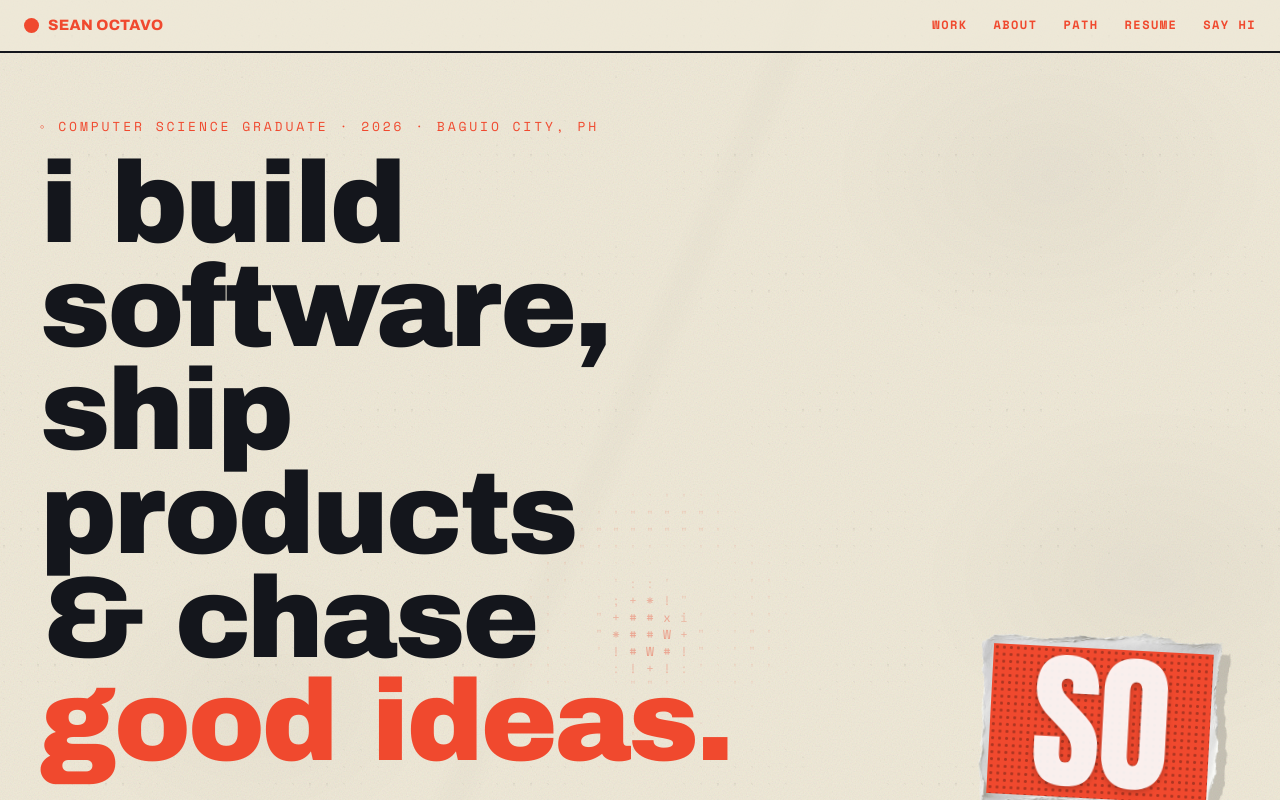
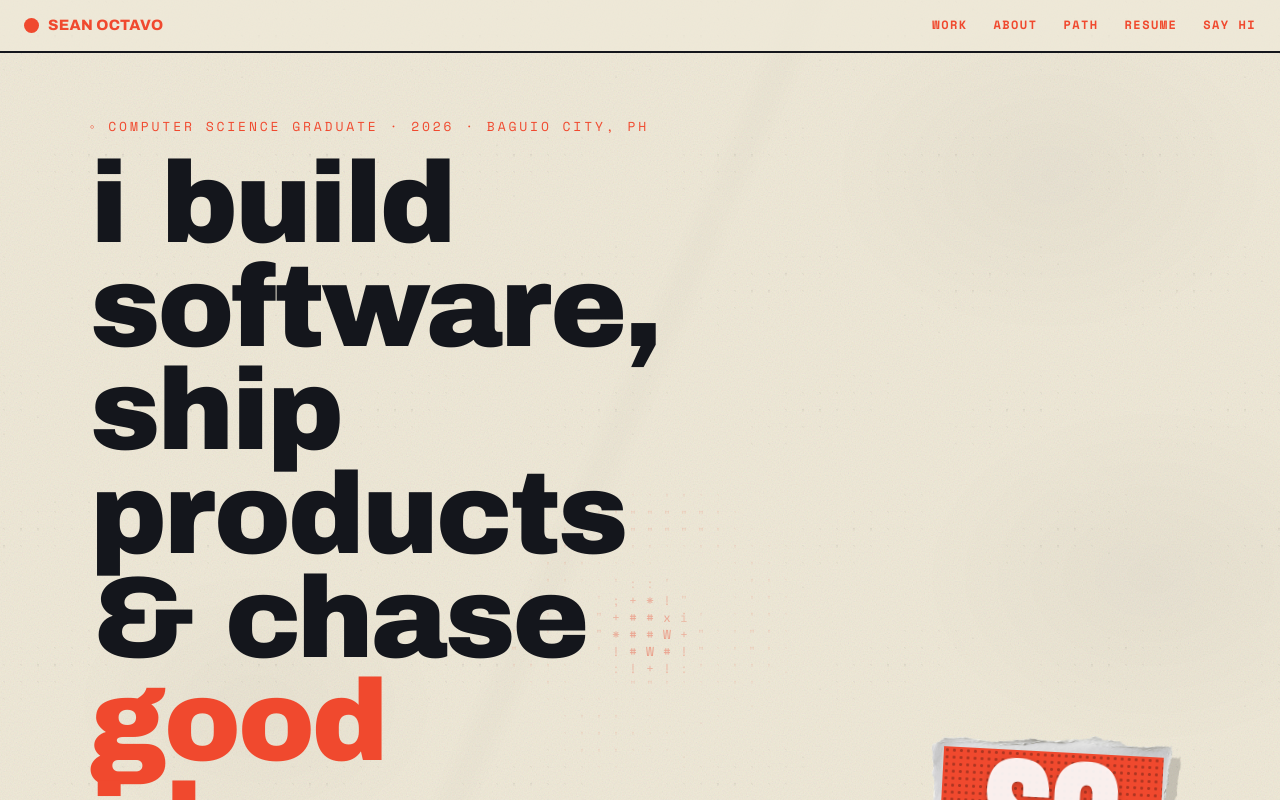
Before and after one commit to seanseand/sean-portfolio, a Next.js app: page / in a window 1280 px wide. Shown: the top 800 px of the page. Built offline with nearby package versions, Linux system fonts and the light colour scheme.

Commit message:
fix(css): use --container-* namespace for max-w-content token
--width-* only feeds w-*/size-* utilities in Tailwind v4; max-w-*
reads from --container-*. The old key meant max-w-content compiled
to nothing, silently dropping the 1180px cap on every section.

```diff
--- a/src/app/globals.css
+++ b/src/app/globals.css
@@ -38,7 +38,7 @@
   /* Layout */
   --spacing-section-x: 40px;
   --spacing-section-y: 40px;
-  --width-content: 1180px;
+  --container-content: 1180px;
 
   /* Shadows */
   --shadow-card: 6px 7px 0 rgba(20,22,28,.12);
```
